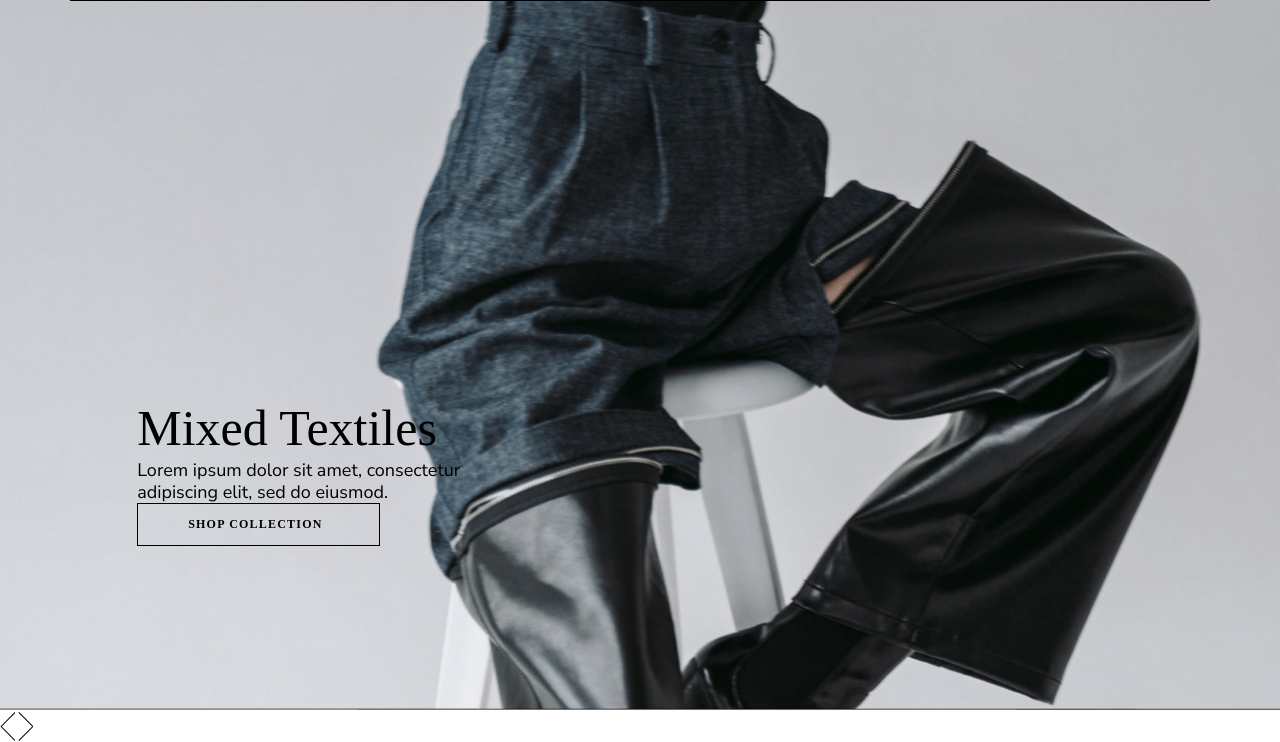
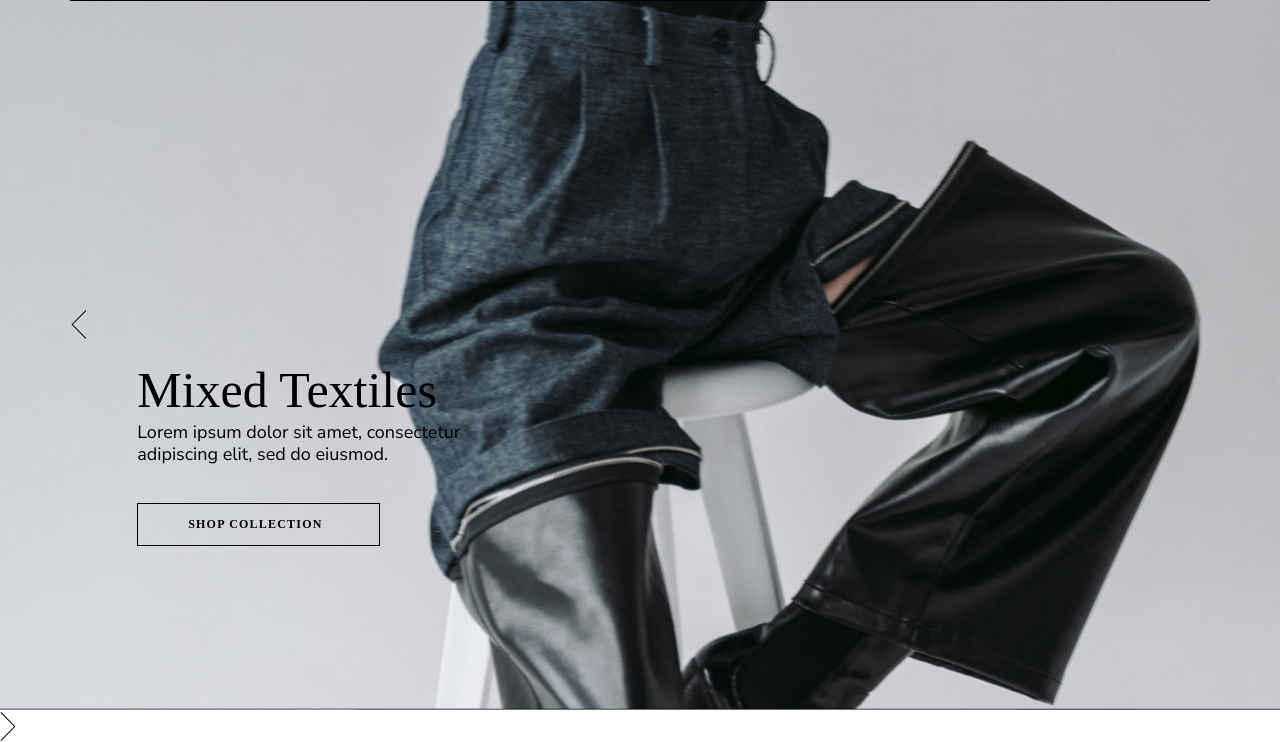
Before and after one commit to pendine/est-figma, a plain HTML site: page index.html in a window 1280 px wide. Shown: the part 90-832 px from the top of the page. Drawn offline with nearby package versions, Linux system fonts and the light colour scheme.

Commit message:
fix:files

```diff
--- a/css/style.css
+++ b/css/style.css
@@ -1,12 +1,6 @@
 /* -------------------------------------------------------------------------- */
 /*                                  3일차 해야할것                              */
 /* -------------------------------------------------------------------------- */
-/*
- 1. nvda듣기
- 2. 반응형 기준 정의
- 3. QR코드 넣기
- 4. 호환성 테스트
-*/
 
 /*
 A ~ Z
@@ -189,6 +183,9 @@ button {
 }
 
 .btn-prev {
+  position: absolute;
+  left: 7.06rem;
+  top: 50%;
   width: 1.5063rem;
   height: 2.875rem;
   background: url(../images/ico_prev.svg) no-repeat;
@@ -218,17 +215,21 @@ button {
     object-fit: cover;
   }
 }
+
 .slide__title {
   color: var(--fontBlack);
   font-size: 5rem;
   font-weight: 400;
   line-height: 6.1rem;
+  margin-bottom: 0.6rem;
 }
+
 .slide__description {
   color: var(--fontBlack);
   font-family: var(--eng);
   font-size: 1.8rem;
   line-height: 2.2rem;
+  margin-bottom: 3.8rem;
 }
 
 .slide__information {
```
